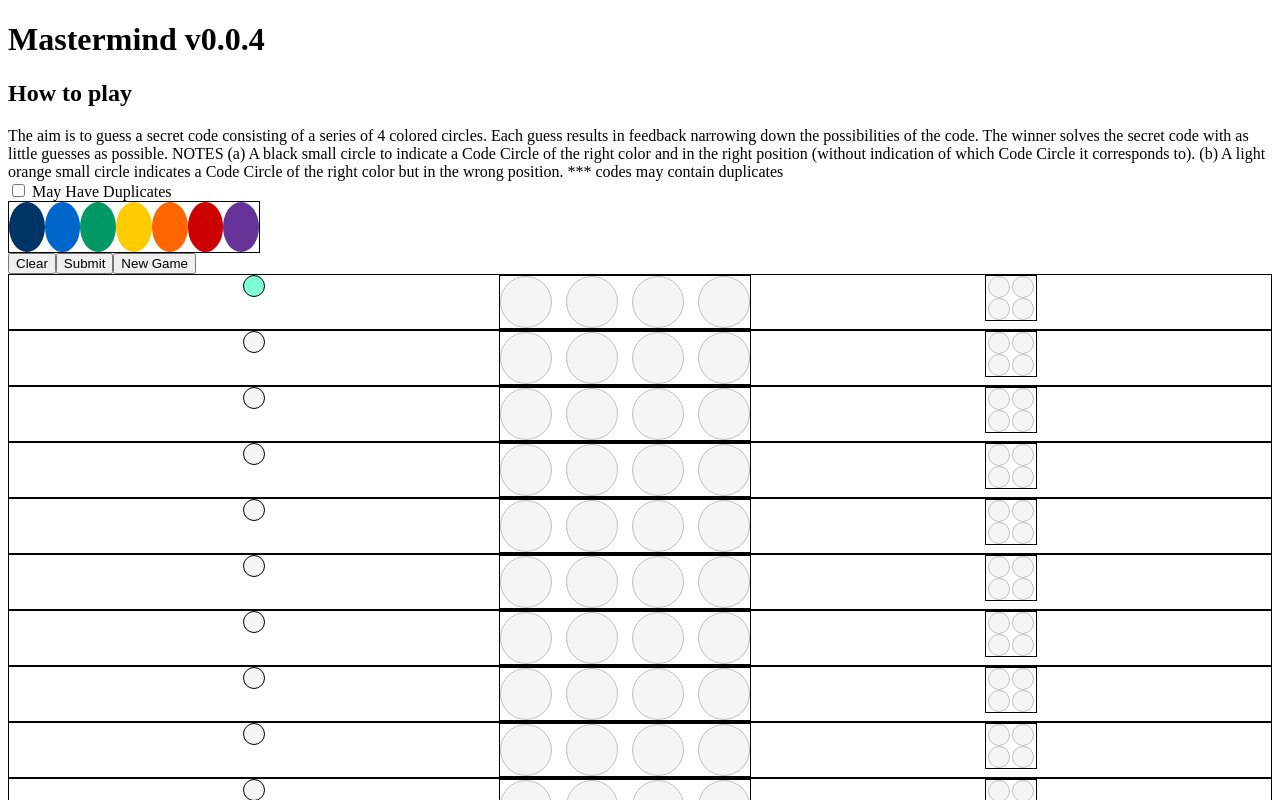
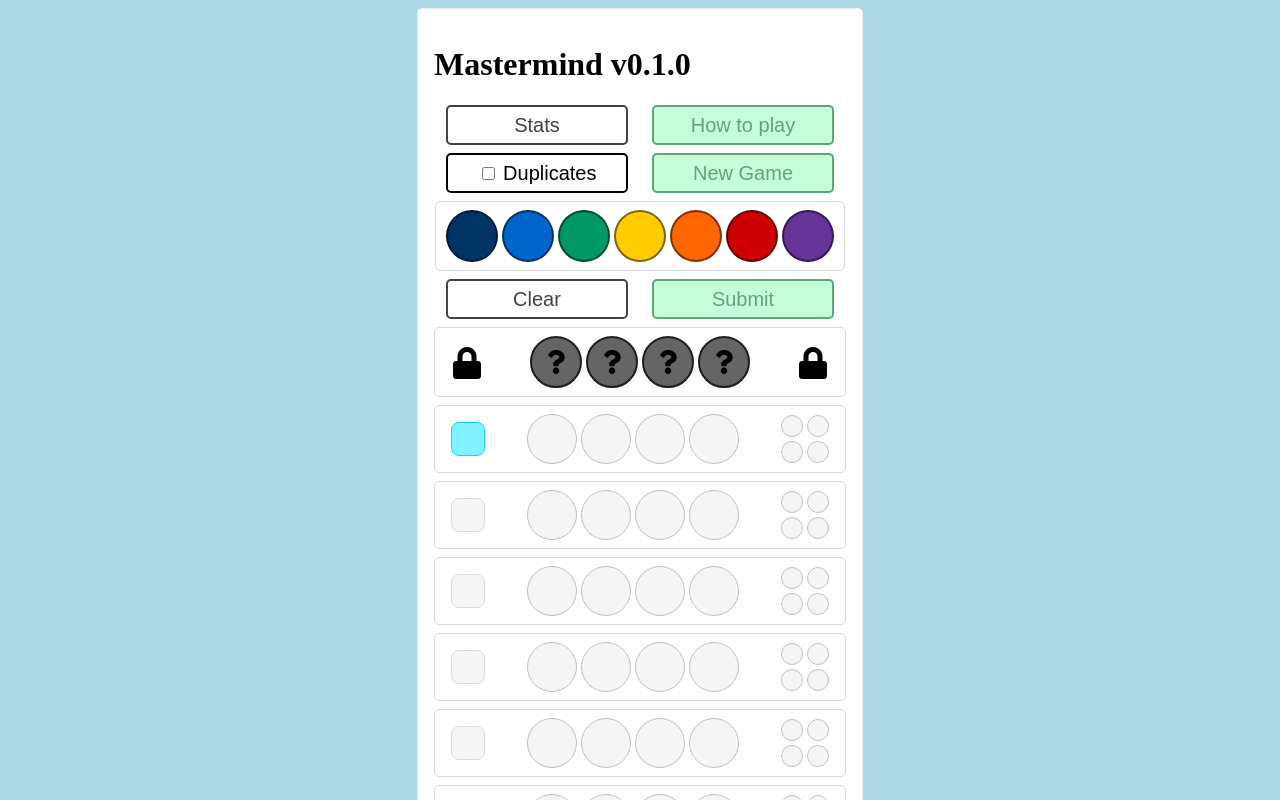
Before and after one commit to rick1e/mastermind-ng, an Angular app: page / in a window 1280 px wide. Shown: the top 800 px of the page. Built offline with nearby package versions, Linux system fonts and the light colour scheme.

Commit message:
Update the Look and feel v0.1.0

```diff
--- a/src/app/app.component.css
+++ b/src/app/app.component.css
@@ -0,0 +1,79 @@
+.container {
+    width: 412px;
+    border: 1px solid #eee;
+    margin: 0 auto;
+    padding: 16px;
+    background: #ffffff;
+    border-radius: 5px;
+}
+
+.hide {
+    display: none;
+}
+
+#duplicates, button {
+    width: 182px;
+    height: 40px;
+    font-size: 20px;
+    line-height: 24px;
+    border-style: solid;
+    border-radius: 5px;
+}
+
+.primary {
+    border-color: #61a47a;
+    background: #c4ffda;
+    color: #61a47a;
+}
+
+.secondary {
+    border-color: #424242;
+    background: #ffffff;
+    color: #424242;
+}
+
+#controls{
+    display: flex;
+    flex-direction: row;
+    justify-content: space-around;
+    flex-wrap: wrap
+}
+
+#control-container{
+    border: 1px solid #d9d9d9;
+    border-radius: 5px;
+    padding: 8px;
+    margin: 8px 0px;
+}
+#duplicates {
+    border: 2px solid;
+    box-sizing: border-box;
+    text-align: center;
+    font-family: Arial;
+    align-content: center;
+}
+
+pre {
+    white-space: pre-wrap;       /* Since CSS 2.1 */
+    white-space: -moz-pre-wrap;  /* Mozilla, since 1999 */
+    white-space: -pre-wrap;      /* Opera 4-6 */
+    white-space: -o-pre-wrap;    /* Opera 7 */
+    word-wrap: break-word;       /* Internet Explorer 5.5+ */
+}
+
+.modal {
+    width : 360px;
+    min-height : 60%;
+    padding : 16px;
+    border: 2px solid #a9a9a9;
+    border-radius: 5px;
+    position: fixed;
+    top: 50%;
+    left: 50%;
+    transform: translate(-50%, -50%);
+    background: #ffffff;
+}
+
+.m-bot {
+    margin-bottom: 8px;
+}
--- a/src/app/app.component.html
+++ b/src/app/app.component.html
@@ -1,8 +1,32 @@
+<div class="container">
     <div>
       <div>
+        <h1>Mastermind v0.1.0</h1>
+      </div>
+      <div id="controls">
+          <button class="secondary m-bot" (click)="openModal('stats')">Stats</button>
+          <button class="primary m-bot" (click)="openModal('howTo')">How to play</button>
+          <label id="duplicates">
+            <input type="checkbox" (change)="isCheckedChange($event)" />
+            Duplicates
+          </label>
+          <button class="primary" (click)="onNewGameButtonClick()">New Game</button>
+          <div id="control-container">
+            <app-pip-display [pips]="possibleColours" (pipSelectionEvent)="handlePipSelectedEvent($event)"></app-pip-display>
+          </div>
+          <button class="secondary" (click)="onClearButtonClick()">Clear</button>
+          <button class="primary" (click)="onSubmitButtonClick()">Submit</button>
+
+      </div>
+      <app-game-result  [resultText]="gameResult" [answer]="displaySolution"></app-game-result>
+    </div>
     <div>
-        <h1>Mastermind v0.0.4</h1>
+      <app-pip-feedback [rounds]="rounds"></app-pip-feedback>
+    </div>
+
+    <div id="howto" [ngClass]="['modal', modalState['howTo']]">
       <h2>How to play</h2>
+      <pre>
 The aim is to guess a secret code consisting of a series of 4
 colored circles. Each guess results in feedback narrowing down the possibilities of the
 code. The winner solves the secret code with as little guesses as possible.
@@ -13,25 +37,14 @@
 (b) A light orange small circle indicates a Code Circle of the right color but in the wrong position.
 
 *** codes may contain duplicates
+      </pre>
+      <button class="primary" (click)="closeModal('howTo')">Close</button>
+    </div>
 
-      </div>
-      <div>
-          <label>
-              <input type="checkbox" (change)="isCheckedChange($event)" />
-              May Have Duplicates
-            </label>
-          <app-pip-display [pips]="possibleColours" (pipSelectionEvent)="handlePipSelectedEvent($event)"></app-pip-display>
-          <button (click)="onClearButtonClick()">Clear</button>
-          <button (click)="onSubmitButtonClick()">Submit</button>
-          <button (click)="onNewGameButtonClick()">New Game</button>
-      </div>
-      <app-game-result *ngIf="isGameDone" [resultText]="gameResult" [answer]="currentSolution"></app-game-result>
-    </div>
-    <div>
-      <app-pip-feedback [rounds]="rounds"></app-pip-feedback>
-    </div>
-    <div>
+    <div id="stats" [ngClass]="['modal', modalState['stats']]">
+      <h2>Your Stats</h2>
       <app-statistics [stats]="stats"></app-statistics>
+      <button class="primary" (click)="closeModal('stats')">Close</button>
     </div>
 
 </div>
--- a/src/app/app.component.ts
+++ b/src/app/app.component.ts
@@ -16,8 +16,11 @@ export class AppComponent implements OnInit {
     numberOfPipsSelected: number
     currentRound: number
     currentSolution: string[]
+    hiddenSolution: string[]
+    displaySolution: string[]
     gameResult: string
     stats: {}
+    modalState: {}
 
     constructor() {
       this.isGameDone = false
@@ -34,7 +37,10 @@ export class AppComponent implements OnInit {
       ]
       this.numberOfChoices = 4
       this.numberOfRounds = 10
-
+      this.modalState = {
+        howTo : "hide",
+        stats : "hide"
+      }
 
 
      }
@@ -61,7 +67,9 @@ export class AppComponent implements OnInit {
       this.currentRound = 0
       this.generateEmptyRounds(this.numberOfRounds,this.numberOfChoices);
       this.currentSolution = this.generateSolution(this.possibleColours,this.numberOfChoices)
-      this.gameResult = 'playying'
+      this.hiddenSolution = this.generateHiddenSolution(this.numberOfChoices)
+      this.displaySolution = this.hiddenSolution
+      this.gameResult = 'lock'
       this.rounds[this.currentRound].status = "active";
     }
 
@@ -126,6 +134,10 @@ export class AppComponent implements OnInit {
         this.rounds.push(round)
 
       }
+    }
+
+    generateHiddenSolution(number){
+      return this.generateListOfStuff(number,'Hidden');
     }
 
     generateListOfBlanks(number){
@@ -202,6 +214,7 @@ export class AppComponent implements OnInit {
         const mode = this.getCurrentMode();
         this.updateStats(mode,this.currentRound);
         this.savePlayerStats(this.stats);
+        this.displaySolution = this.currentSolution;
         return
       }
       this.numberOfPipsSelected = 0;
@@ -210,7 +223,9 @@ export class AppComponent implements OnInit {
 
     }
     onNewGameButtonClick(){
-      this.initializeGame();
+      if (window.confirm("This will start a new game. do you want to continue?")) {
+        this.initializeGame();
+      }
     }
     generateGuessFeedback(){
       const guessFeedback = [
@@ -243,12 +258,12 @@ export class AppComponent implements OnInit {
     }
     generateGameResult(){
       if( this.arraysAreEqual(this.rounds[this.currentRound].currentChoice,this.currentSolution)){
-        this.gameResult = 'You Win'
+        this.gameResult = 'unlock'
         this.isGameDone = true
         return
       }
       if( this.currentRound+1 == this.numberOfRounds){
-        this.gameResult = 'You Lose'
+        this.gameResult = 'lose'
         this.isGameDone = true
       }
     }
@@ -293,6 +308,14 @@ export class AppComponent implements OnInit {
     }
     return "normal";
   }
+  openModal(id){
+    console.log(id)
+    this.modalState[id] = "show";
+    console.log(this.modalState)
+  }
+  closeModal(id){
+    this.modalState[id] = "hide"
+  }
 }
 
 class Round{
--- a/src/app/game-result/game-result.component.css
+++ b/src/app/game-result/game-result.component.css
@@ -0,0 +1,67 @@
+.container {
+    display: flex;
+    justify-content: space-between;
+    border: 1px solid #d9d9d9;
+    border-radius: 5px;
+    flex-wrap: wrap;
+    align-items: center;
+    padding: 8px 16px;
+    margin-top: 8px;
+}
+
+.lock {
+    width: 32px;
+    height: 32px;
+    align-content: center;
+    text-align: center;
+}
+
+.lock::before{
+    display: inline-block;
+    font-style: normal;
+    font-variant: normal;
+    text-rendering: auto;
+    -webkit-font-smoothing: antialiased;
+    font-family: "Font Awesome 5 Free";
+    font-weight: 900;
+    content: "\f023";
+    font-size: 32px;
+}
+
+.unlock {
+    width: 32px;
+    height: 32px;
+    align-content: center;
+    text-align: center;
+}
+
+.unlock::before{
+    display: inline-block;
+    font-style: normal;
+    font-variant: normal;
+    text-rendering: auto;
+    -webkit-font-smoothing: antialiased;
+    font-family: "Font Awesome 5 Free";
+    font-weight: 900;
+    content: "\f3c1";
+    font-size: 32px;
+}
+
+.lose {
+    width: 32px;
+    height: 32px;
+    align-content: center;
+    text-align: center;
+}
+
+.lose::before{
+    display: inline-block;
+    font-style: normal;
+    font-variant: normal;
+    text-rendering: auto;
+    -webkit-font-smoothing: antialiased;
+    font-family: "Font Awesome 5 Free";
+    font-weight: 900;
+    content: "\f057";
+    font-size: 32px;
+}
--- a/src/app/game-result/game-result.component.html
+++ b/src/app/game-result/game-result.component.html
@@ -1,5 +1,5 @@
-<p>
-  {{resultText}}
-</p>
-<h3>Solution</h3>
-<app-pip-display [pips]="answer"></app-pip-display>
+<div class="container">
+  <div [ngClass]="[resultText]"></div>
+  <app-pip-display [pips]="answer"></app-pip-display>
+  <div [ngClass]="[resultText]"></div>
+</div>
--- a/src/app/guess-feedback-display/guess-feedback-display.component.css
+++ b/src/app/guess-feedback-display/guess-feedback-display.component.css
@@ -1,8 +1,9 @@
 .container {
     display: flex;
-    justify-content: space-evenly;
-    width: 50px;
-    border: 1px solid;
+    justify-content: space-between;
+    align-content: space-between;
+    width: 48px;
+    height: 48px;
     flex-wrap: wrap;
 }
 
--- a/src/app/pip-display/pip-display.component.css
+++ b/src/app/pip-display/pip-display.component.css
@@ -1,14 +1,14 @@
 .container {
     display: flex;
     justify-content: space-between;
-    width: 250px;
-    border: 1px solid;
 }
 
 .circle {
-    width: 50px;
-    height: 50px;
+    width: 48px;
+    height: 48px;
     border-radius: 50%;
+    margin: 0px 2px;
+    border: 2px solid rgba(0,0,0, 0.5);
 }
 
 .red {
@@ -53,3 +53,22 @@
 .RebeccaPurple{
     background-color: #663399;
 }
+
+.Hidden {
+    background-color: #666464;
+    border: 2px solid #1f1e1e;
+    align-content: center;
+    text-align: center;
+}
+
+.Hidden::before{
+    display: inline-block;
+    font-style: normal;
+    font-variant: normal;
+    text-rendering: auto;
+    -webkit-font-smoothing: antialiased;
+    font-family: "Font Awesome 5 Free";
+    font-weight: 900;
+    content: "\f128";
+    font-size: 24px;
+}
--- a/src/app/pip-feedback/pip-feedback.component.css
+++ b/src/app/pip-feedback/pip-feedback.component.css
@@ -1,25 +1,31 @@
 .container {
     display: flex;
-    justify-content: space-evenly;
-    border: 1px solid;
+    justify-content: space-between;
+    border: 1px solid #d9d9d9;
+    border-radius: 5px;
     flex-wrap: wrap;
+    align-items: center;
+    padding: 8px 16px;
+    margin-top: 8px;
 }
 
 .indicator {
-    width: 20px;
-    height: 20px;
-    border-radius: 50%;
-    border: 1px solid;
+    width: 32px;
+    height: 32px;
+    border-radius: 8px;
 }
 
 .active {
-    background-color: aquamarine;
+    background-color: #80f2ff;
+    border: 1px solid #1bd7ec;
 }
 
 .completed {
-    background-color: navy;
+    background-color: #12838f;
+    border: 1px solid #0c5962;
 }
 
 .blank {
-    background-color: #F5F5F5;
+    background-color: #f5f5f5;
+    border: 1px solid #d9d9d9;
 }
--- a/src/index.html
+++ b/src/index.html
@@ -7,6 +7,7 @@
 
   <meta name="viewport" content="width=device-width, initial-scale=1">
   <link rel="icon" type="image/x-icon" href="favicon.ico">
+  <link href="https://use.fontawesome.com/releases/v5.15.4/css/all.css" rel="stylesheet">
 </head>
 <body>
   <app-root></app-root>
--- a/src/styles.css
+++ b/src/styles.css
@@ -1 +1,4 @@
 /* You can add global styles to this file, and also import other style files */
+body{
+    background: #add8e6;
+}
```
Also changed, not shown: src/app/game-result/game-result.component.ts (line endings or trailing spaces). Lines whose indentation alone changed are shown as unchanged.
